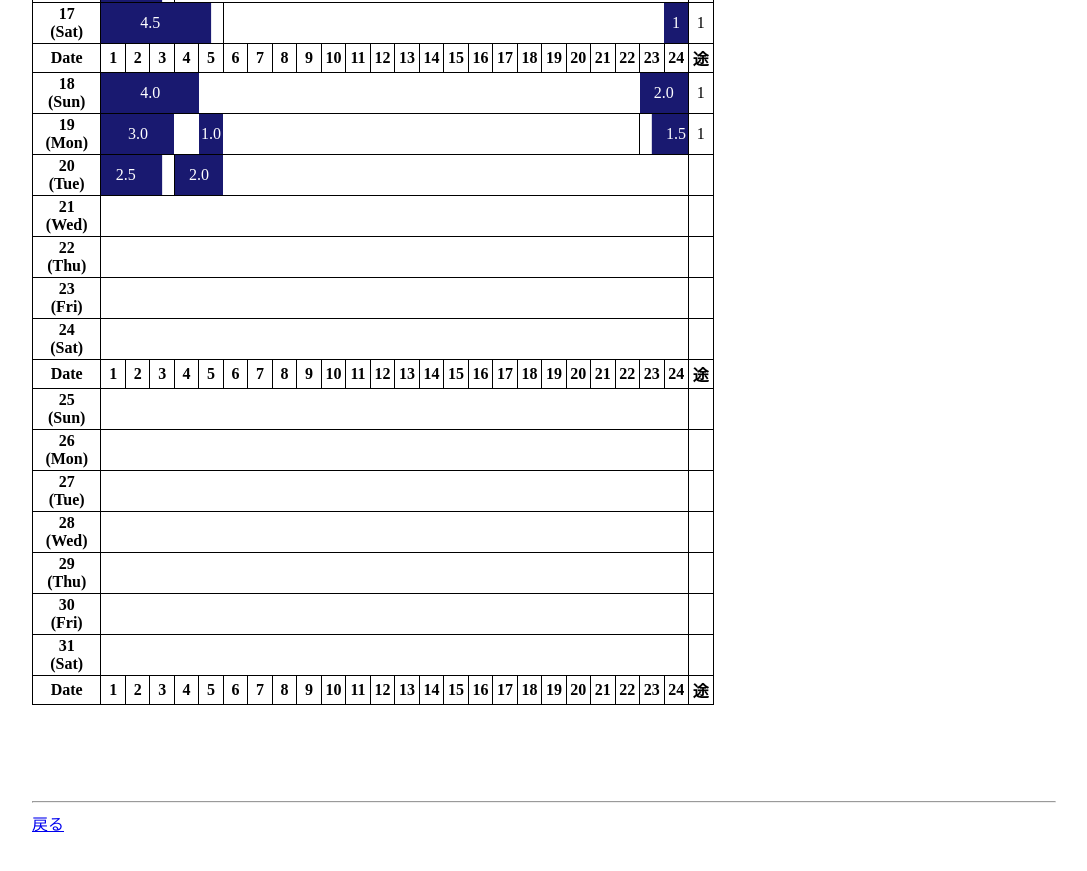
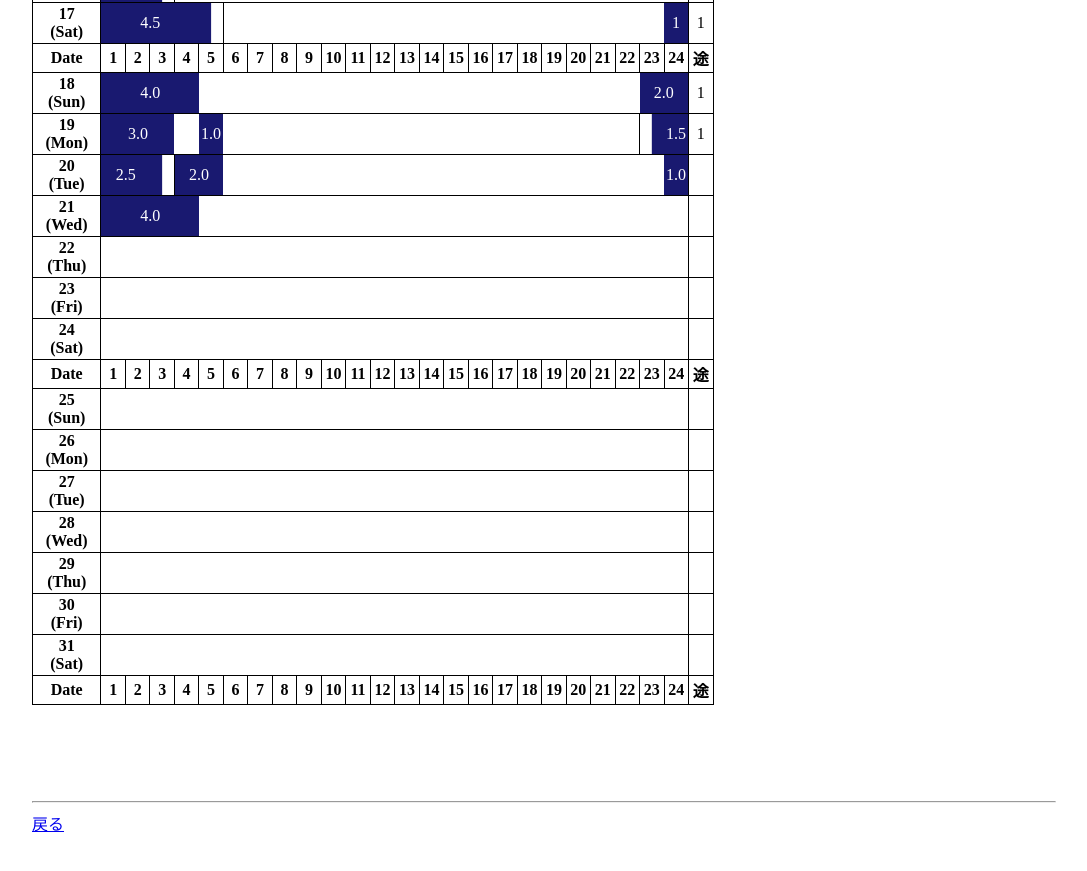
Before and after one commit to mitsugu/sleepingLog, a plain HTML site: page 202505.html in a window 1280 px wide. Shown: the part 838-1709 px from the top of the page, without its empty margins (96-1183 px from the left). Drawn offline with Linux system fonts and the light colour scheme.

Commit message:
add 2025/05/21's sleeping log

```diff
--- a/202505.html
+++ b/202505.html
@@ -277,12 +277,14 @@
 				<td colspan="2" class="sleep">2.5</td>
 				<td class="sleep_before"></td>
 				<td colspan="2" class="sleep">2.0</td>
-				<td colspan="19"></td>
+				<td colspan="18"></td>
+				<td colspan="1" class="sleep">1.0</td>
 				<td class="kakusei"></td>
 			</tr>
 			<tr>
 				<th>21<br />(Wed)</th>
-				<td colspan="24"></td>
+				<td colspan="4" class="sleep">4.0</td>
+				<td colspan="20"></td>
 				<td class="kakusei"></td>
 			</tr>
 			<tr>
```
